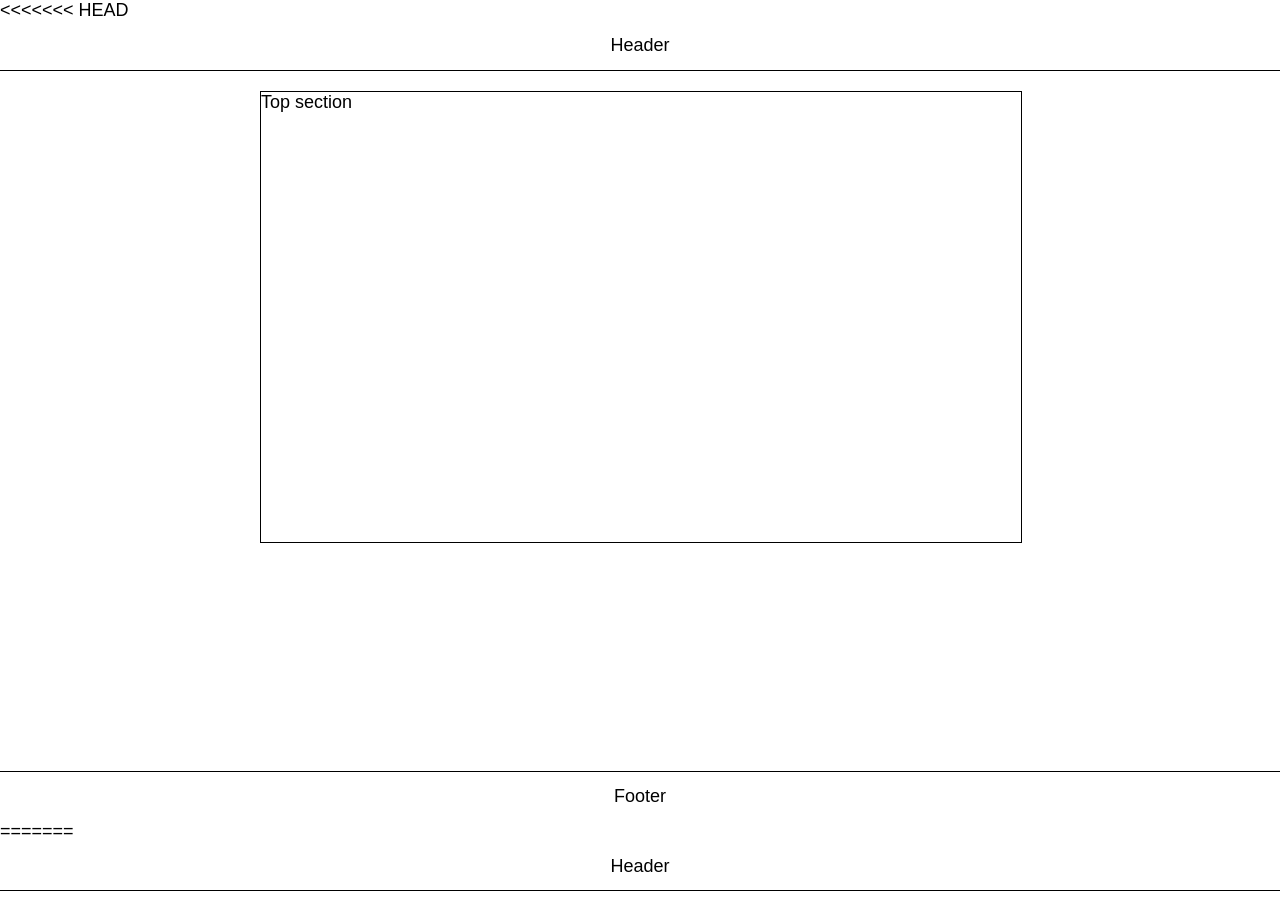
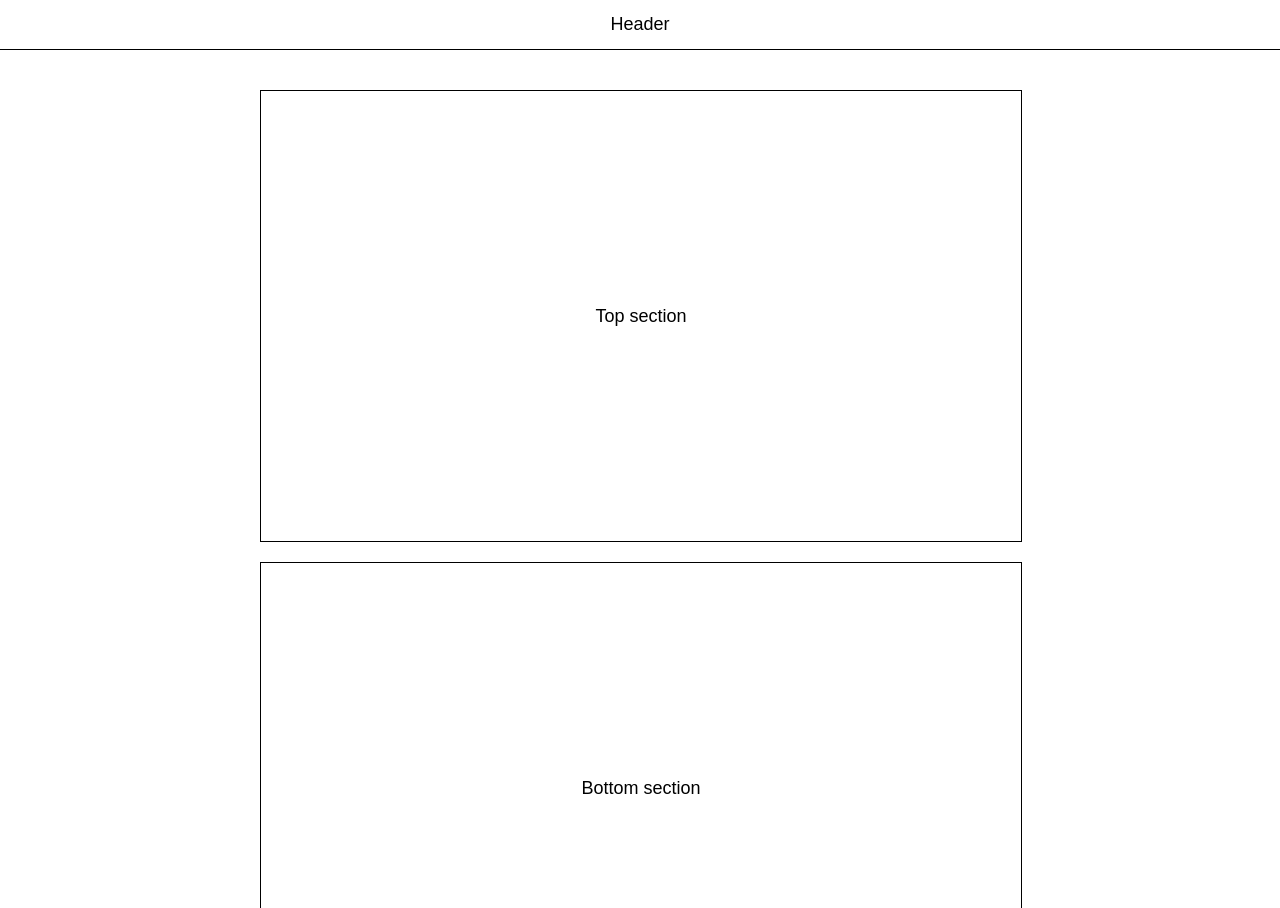
Before and after one commit to ooloo-io/github-flow-nityam01, a website: page src/index.html in a window 1280 px wide. Shown: the top 908 px of the page. Drawn offline with nearby package versions, Linux system fonts and the light colour scheme.

Commit message:
fix: merge conflict

```diff
--- a/src/index.html
+++ b/src/index.html
@@ -1,41 +1,26 @@
-<!doctype html>
+<!DOCTYPE html>
 
 <html lang="en">
-<head>
-  <meta charset="utf-8">
+  <head>
+    <meta charset="utf-8" />
 
-  <title>GitHub Pull Request Flow Course</title>
-  <meta name="description" content="GitHub Pull Request Flow Course">
-  <meta name="author" content="Johannes Kettmann">
+    <title>GitHub Pull Request Flow Course</title>
+    <meta name="description" content="GitHub Pull Request Flow Course" />
+    <meta name="author" content="Johannes Kettmann" />
 
-  <link rel="stylesheet" href="https://cdnjs.cloudflare.com/ajax/libs/normalize/8.0.1/normalize.min.css">
-  <link rel="stylesheet" href="styles.css">
-</head>
+    <link
+      rel="stylesheet"
+      href="https://cdnjs.cloudflare.com/ajax/libs/normalize/8.0.1/normalize.min.css"
+    />
+    <link rel="stylesheet" href="styles.css" />
+  </head>
 
-<<<<<<< HEAD
-<body>
-  <header class="header">
-    Header
-  </header>
-  <main class="content">
-    <section class="section">
-      Top section
-    </section>
-  </main>
-  <footer class="footer">
-    Footer
-  </footer>
-</body>
-</html>
-=======
   <body>
     <header class="header">Header</header>
     <main class="content">
-      <main class="content">
-        <section class="section">Bottom section</section>
-      </main>
+      <section class="section">Top section</section>
+      <section class="section">Bottom section</section>
     </main>
     <footer class="footer">Footer</footer>
   </body>
 </html>
->>>>>>> cf5212b (Add bottom section)
--- a/src/styles.css
+++ b/src/styles.css
@@ -30,16 +30,18 @@ body {
 .section {
   height: 450px;
   width: 100%;
-<<<<<<< HEAD
-=======
   margin-top: 20px;
->>>>>>> cf5212b (Add bottom section)
   display: flex;
   justify-content: center;
   align-items: center;
   border: 1px solid black;
-<<<<<<< HEAD
 }
-=======
+
+.section {
+  height: 450px;
+  width: 100%;
+  display: flex;
+  justify-content: center;
+  align-items: center;
+  border: 1px solid black;
 }
->>>>>>> cf5212b (Add bottom section)
```
